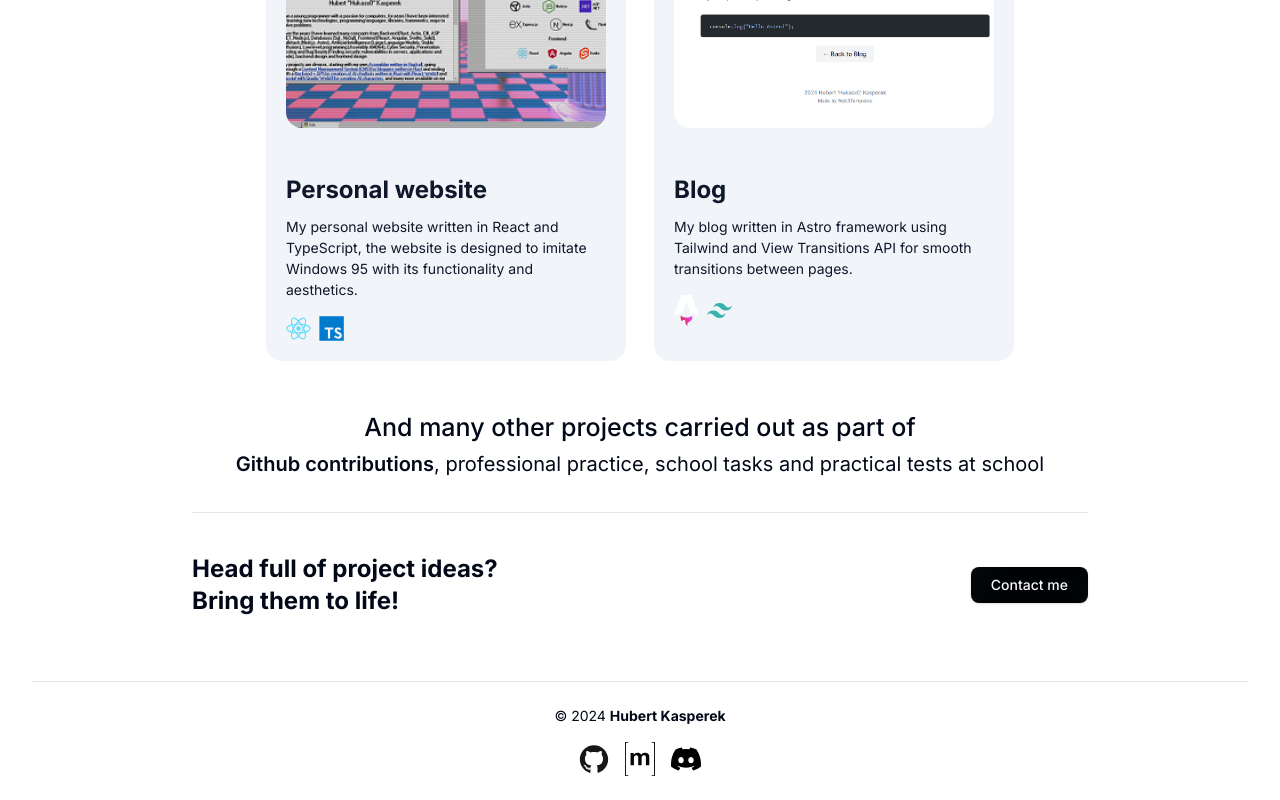
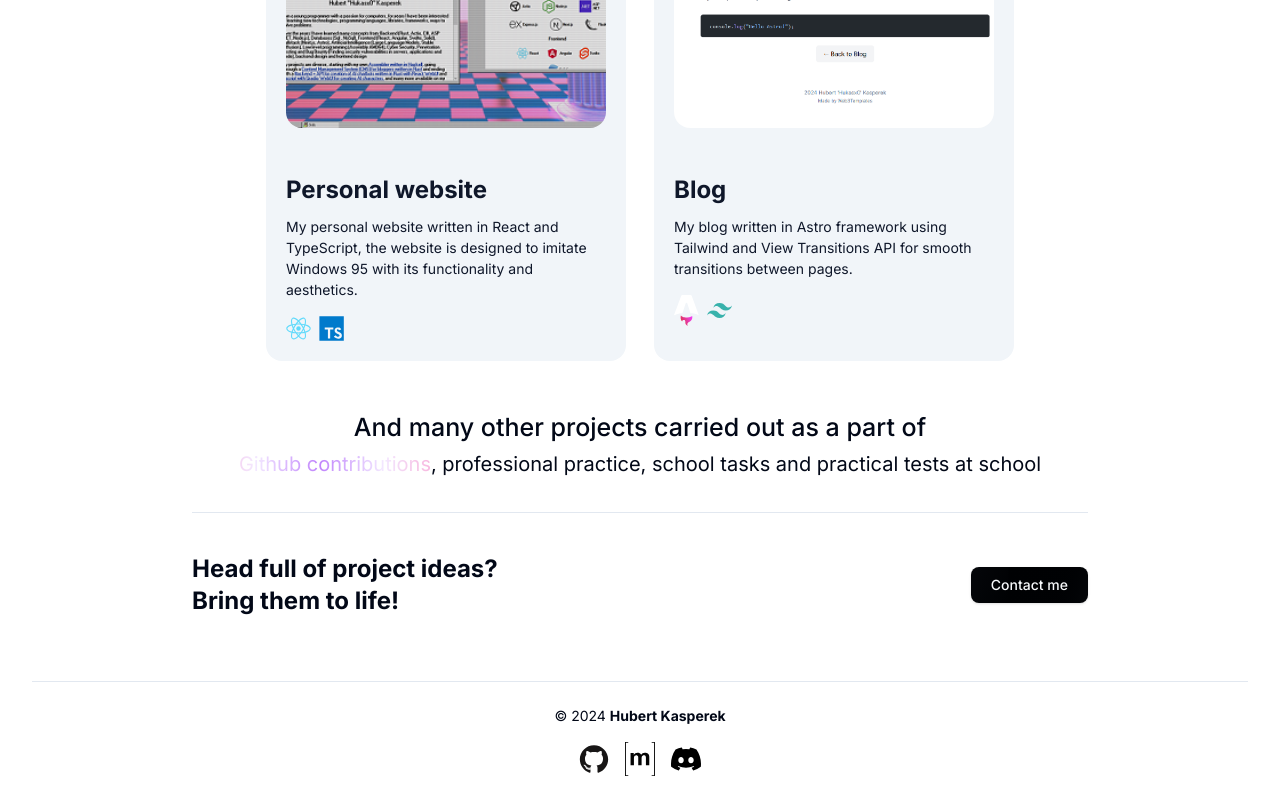
Before and after one commit to Hukasx0/portfolio, a Next.js app: page /projects in a window 1280 px wide. Shown: the part 3335-4135 px from the top of the page. Built offline with nearby package versions, Linux system fonts and the light colour scheme.

Commit message:
Add gradient to link

```diff
--- a/src/app/projects/page.js
+++ b/src/app/projects/page.js
@@ -27,9 +27,9 @@ export default function Projects() {
             <ProjectsList />
           </div>
           <div className="py-10 flex flex-col gap-5">
-            <h3 className="font-medium text-center lg:text-[25px] sm:text-[25px] xs:text-[25px] text-[25px] lg:leading-[20px]">And many other projects carried out as part of</h3>
+            <h3 className="font-medium text-center lg:text-[25px] sm:text-[25px] xs:text-[25px] text-[25px] lg:leading-[20px]">And many other projects carried out as a part of</h3>
             <h4 className="lg:text-[20px] text-center sm:text-[20px] xs:text-[20px] text-[20px] lg:leading-[15px]">
-              <Link className="hover:text-muted-foreground text-foreground font-semibold" href="https://github.com/Hukasx0?tab=repositories" target="_blank">Github contributions</Link>, professional practice, school tasks and practical tests at school</h4>
+              <Link className="hover:text-muted-foreground bg-clip-text text-transparent bg-[linear-gradient(to_right,theme(colors.purple.400),theme(colors.purple.100),theme(colors.pink.300),theme(colors.orange.400),theme(colors.pink.300),theme(colors.purple.100),theme(colors.purple.400))] bg-[length:200%_auto] animate-gradient" href="https://github.com/Hukasx0?tab=repositories" target="_blank">Github contributions</Link>, professional practice, school tasks and practical tests at school</h4>
           </div>
           <hr />
           <CallToAction />
```
